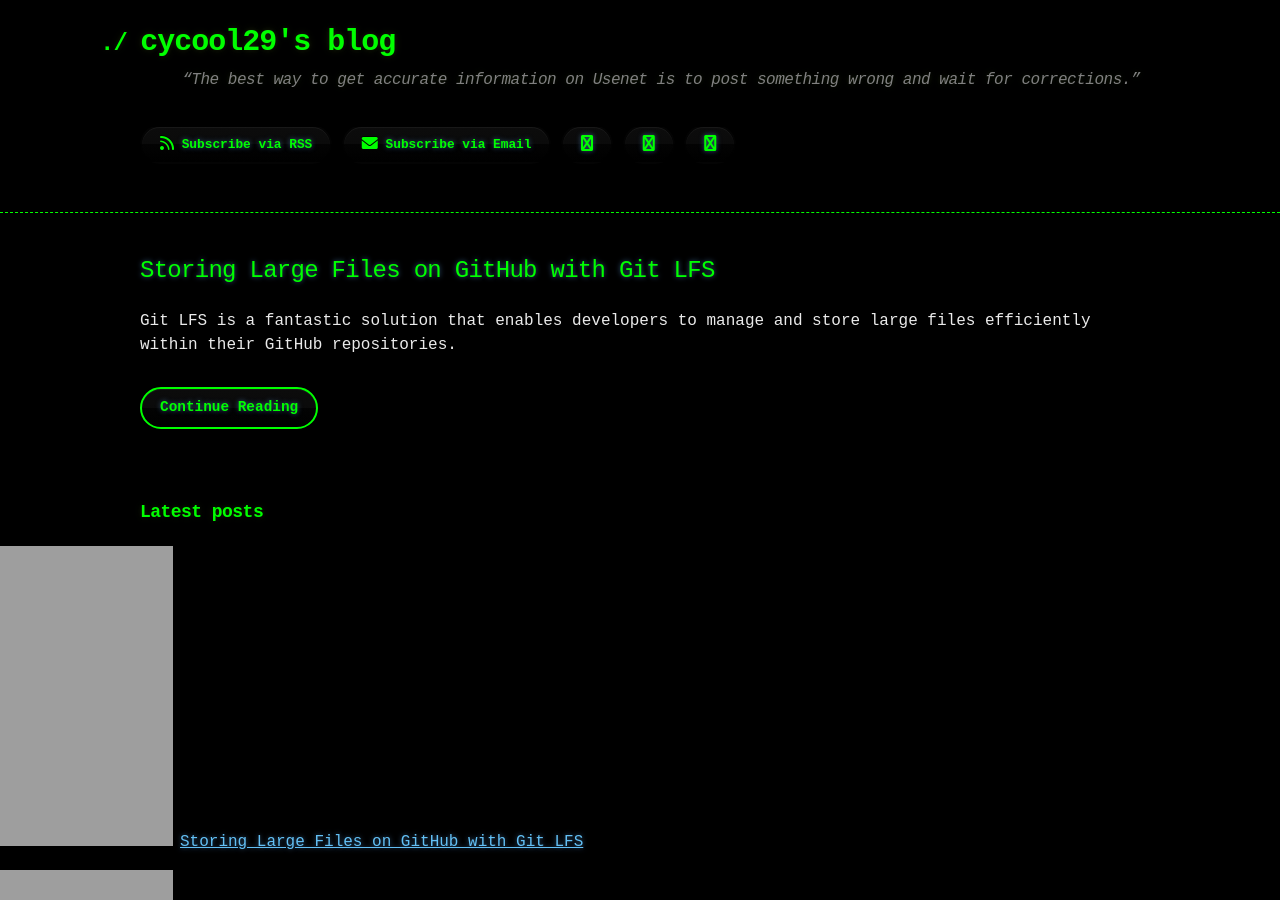
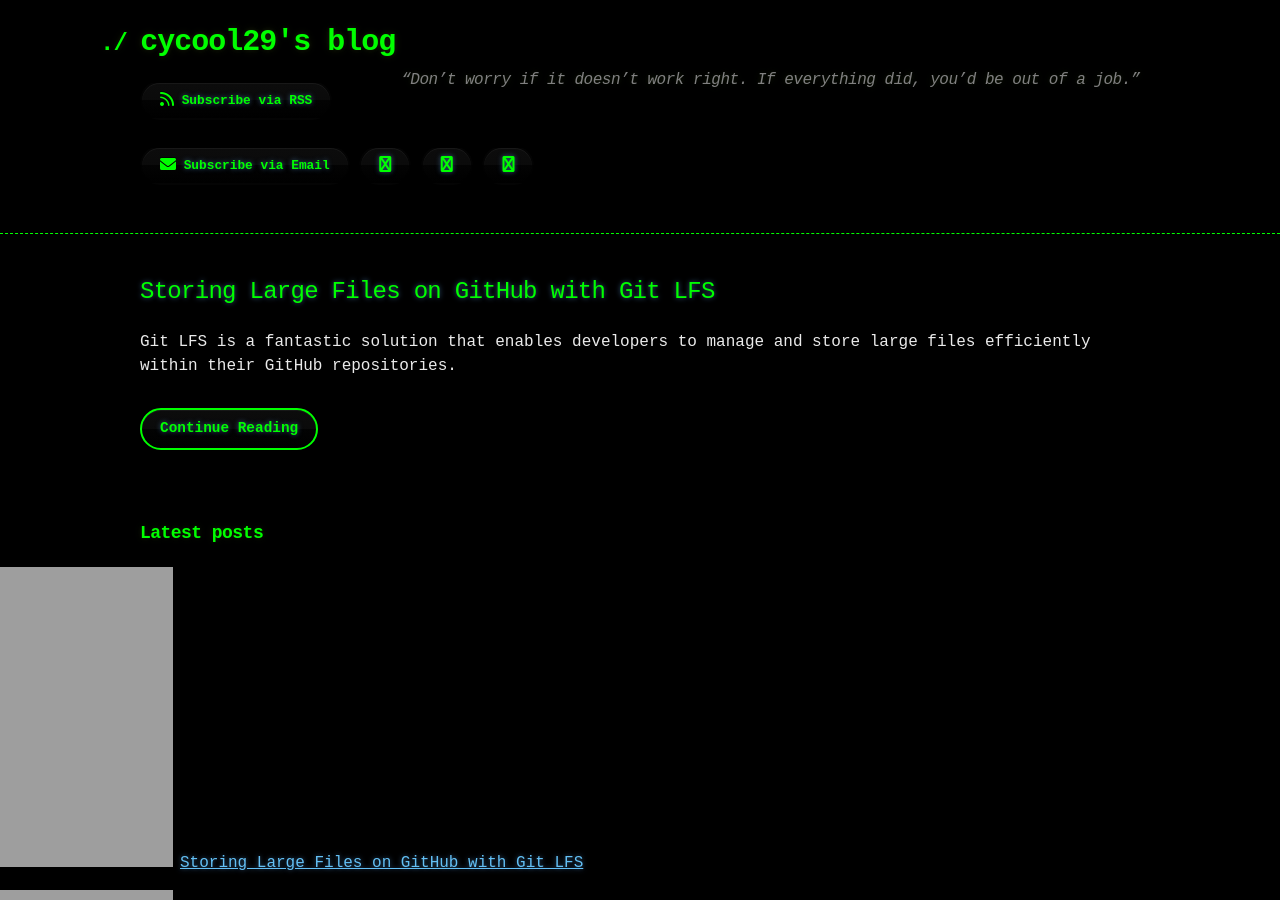
Before and after one commit to cycool29/cycool29.github.io, a Jekyll site: the page built from index.md, in a window 1280 px wide and 900 px high. Built offline with Jekyll 4.4.1, drawn with Linux system fonts in a browser that asks for light colours; a style sheet for code colours, icons or effects is not loaded.

Commit message:
Update quotes

```diff
--- a/_config.yml
+++ b/_config.yml
@@ -1,5 +1,5 @@
 title: cycool29's blog
-description: "“The best way to get accurate information on Usenet is to post something wrong and wait for corrections.” "
+description: "“Don’t worry if it doesn’t work right. If everything did, you’d be out of a job.” "
 bio: A high school student. Intermediate in Python, Git, Bash. Learning JavaScript. He/Him. "
 author: cycool29
 url: https://cycool29.github.io
```
